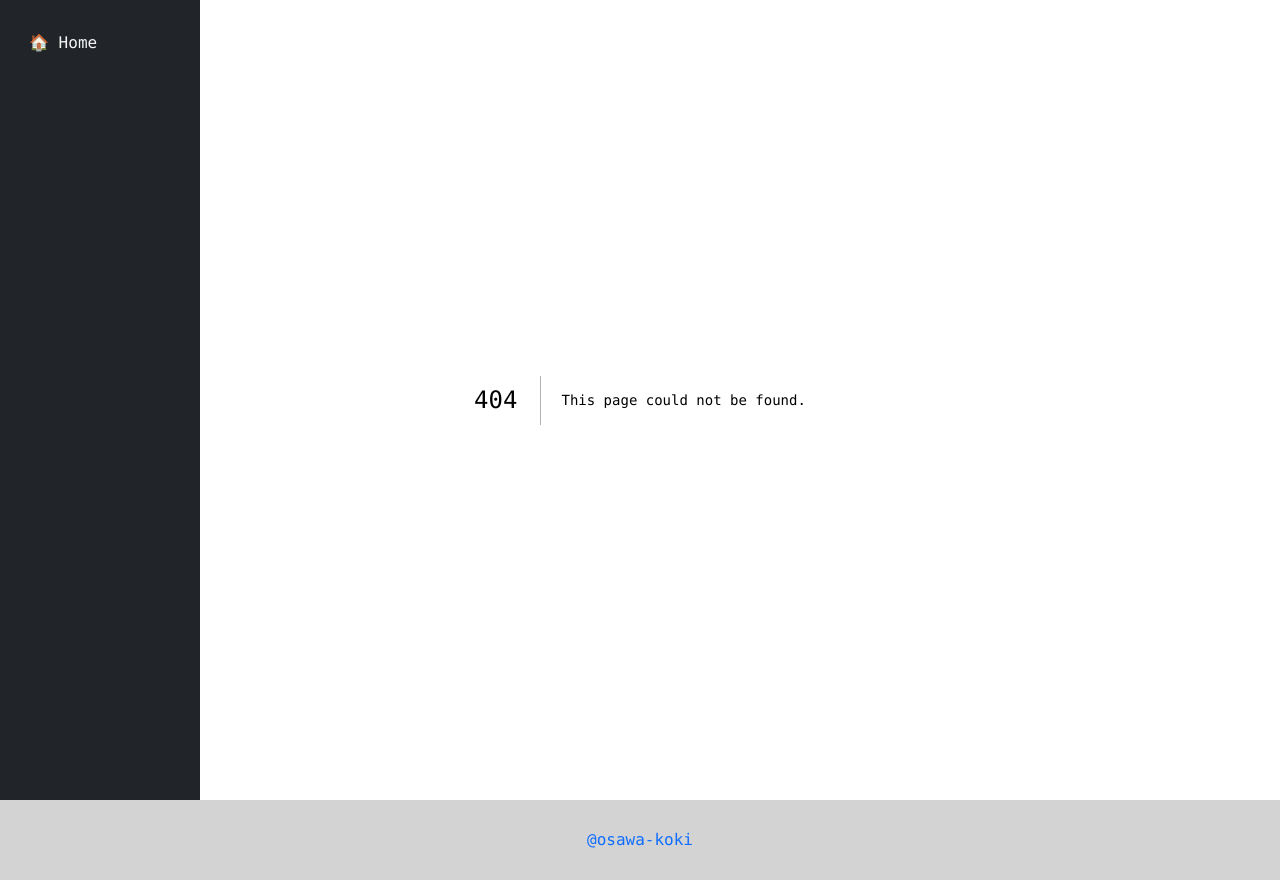
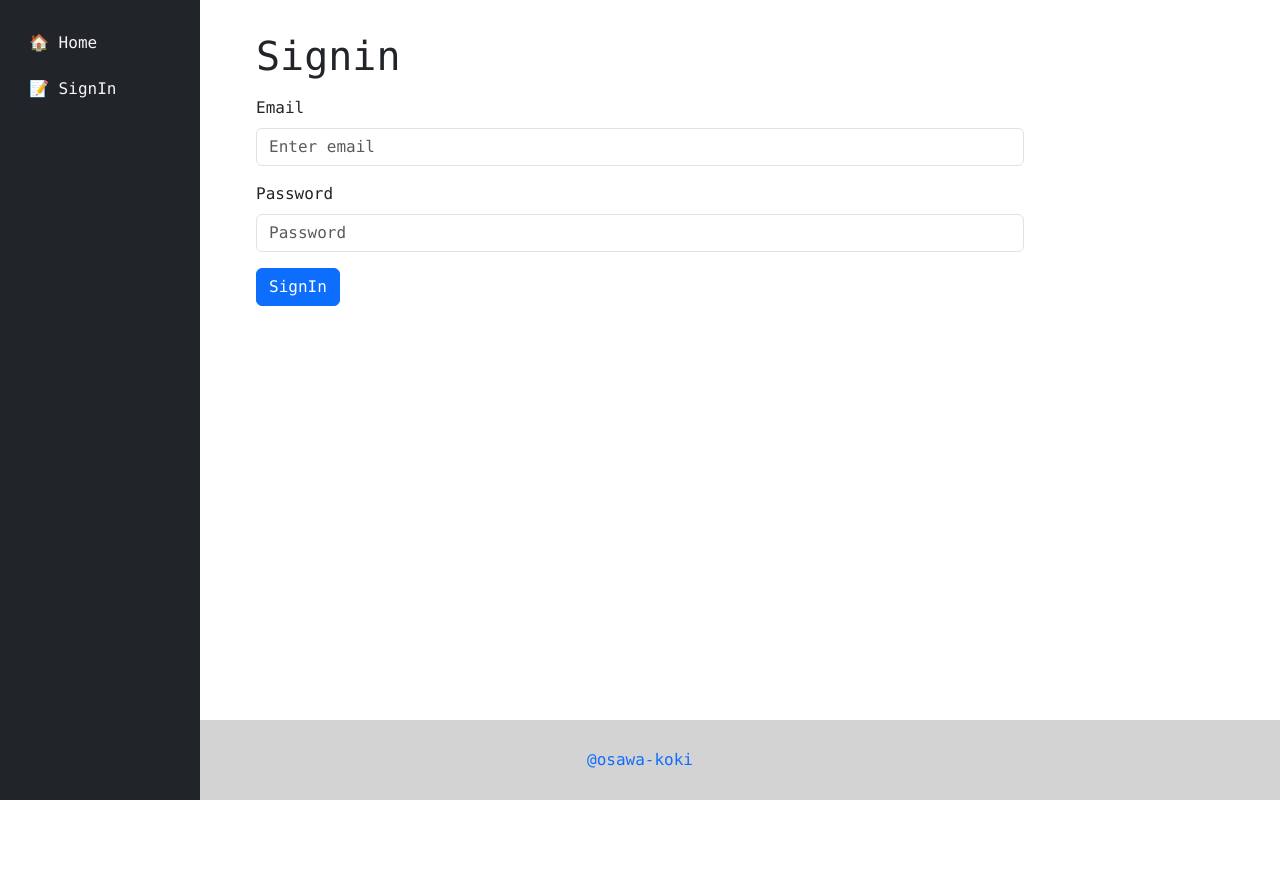
Before and after one commit to osawa-koki/ffmpeg-on-web, a Next.js app in the folder client/: page /signin in a window 1280 px wide. Before the commit this address had no page. After the commit the page ends 800 px from the top, so only its background shows below. Built offline with nearby package versions, Linux system fonts and the light colour scheme.

Commit message:
サインイン機能の実装。

```diff
--- a/client/app/layout.tsx
+++ b/client/app/layout.tsx
@@ -4,6 +4,8 @@ import React, { createContext, useEffect, useState } from 'react'
 import { usePathname } from 'next/navigation'
 
 import { ToastContainer } from 'react-toastify'
+
+import 'react-toastify/dist/ReactToastify.css'
 
 import '@/styles/style.scss'
 import '@/styles/menu.scss'
@@ -15,6 +17,8 @@ interface Shared {
   uid: string | null
   accessToken: string | null
   client: string | null
+  email: string | null
+  password: string | null
 }
 
 interface SharedSet {
@@ -23,6 +27,8 @@ interface SharedSet {
 }
 
 export const SharedContext = createContext({} as unknown as SharedSet)
+
+const sharedDataKey = 'sharedData'
 
 export default function RootLayout ({
   children
@@ -37,12 +43,30 @@ export default function RootLayout ({
     uid: null,
     accessToken: null,
     client: null,
+    email: null,
+    password: null
   })
 
   useEffect(() => {
     const path = window.location.pathname
     setCurrentPage(path)
   }, [pathname])
+
+  useEffect(() => {
+    const data = localStorage.getItem(sharedDataKey)
+    if (data != null) {
+      const sharedData = JSON.parse(data)
+      setShared(sharedData)
+    }
+  }, [])
+
+  useEffect(() => {
+    if (Object.values(shared).every((v) => v === null)) {
+      localStorage.removeItem(sharedDataKey)
+      return
+    }
+    localStorage.setItem(sharedDataKey, JSON.stringify(shared))
+  }, [shared])
 
   return (
     <html lang='ja'>
@@ -62,7 +86,7 @@ export default function RootLayout ({
             shared,
             setShared
           }}>
-            {children}
+            <main>{children}</main>
           </SharedContext.Provider>
           <Menu currentPage={currentPage} />
           <ToastContainer />
--- /dev/null
+++ b/client/app/signin/page.tsx
@@ -0,0 +1,92 @@
+'use client'
+
+import React, { useContext } from 'react'
+import { Button, Form } from 'react-bootstrap'
+
+import setting from '@/setting'
+
+import { SharedContext } from '../layout'
+import { toast } from 'react-toastify'
+
+export default function LoginPage (): React.JSX.Element {
+  const { shared, setShared } = useContext(SharedContext)
+
+  const login = () => {
+    if (shared.email == null || shared.password == null) {
+      return
+    }
+
+    fetch(`${setting.apiPath}/api/v1/auth/sign_in`, {
+      method: 'POST',
+      mode: 'cors',
+      headers: {
+        'Content-Type': 'application/json'
+      },
+      body: JSON.stringify({
+        email: shared.email,
+        password: shared.password
+      })
+    })
+      .then((response) => {
+        if (!response.ok) {
+          throw new Error('Login failed')
+        }
+        const uid = response.headers.get('Uid')
+        const accessToken = response.headers.get('Access-Token')
+        const client = response.headers.get('Client')
+        return { uid, accessToken, client }
+      })
+      .then((data) => {
+        setShared((prev) => ({
+          ...prev,
+          ...data
+        }))
+      })
+      .catch((error) => {
+        toast.error(error.message)
+      })
+  }
+
+  return (
+    <>
+      <div id='Login'>
+        <h1>Signin</h1>
+        <Form.Group controlId='email' className='my-3'>
+          <Form.Label>Email</Form.Label>
+          <Form.Control
+            type='email'
+            placeholder='Enter email'
+            value={shared.email ?? ''}
+            onChange={(e) => {
+              const { value } = e.target
+              if (value === '') {
+                setShared((prev) => ({ ...prev, email: null }))
+                return
+              }
+              setShared((prev) => ({ ...prev, email: value }))
+            }}
+          />
+        </Form.Group>
+        <Form.Group controlId='password' className='my-3'>
+          <Form.Label>Password</Form.Label>
+          <Form.Control
+            type='password'
+            placeholder='Password'
+            value={shared.password ?? ''}
+            onChange={(e) => {
+              const { value } = e.target
+              if (value === '') {
+                setShared((prev) => ({ ...prev, password: null }))
+                return
+              }
+              setShared((prev) => ({ ...prev, password: value }))
+            }}
+          />
+        </Form.Group>
+        <Button variant='primary' type='button' onClick={login}>
+        SignIn
+        </Button>
+      </div>
+    </>
+  )
+}
--- a/client/pages.ts
+++ b/client/pages.ts
@@ -9,6 +9,11 @@ const pages: Page[] = [
     emoji: '🏠',
     path: '/',
     name: 'Home'
+  },
+  {
+    emoji: '📝',
+    path: '/signin/',
+    name: 'SignIn'
   }
 ]
 
```
Also changed, not shown: 1 other file (tests, documents, lock files or other folders).
